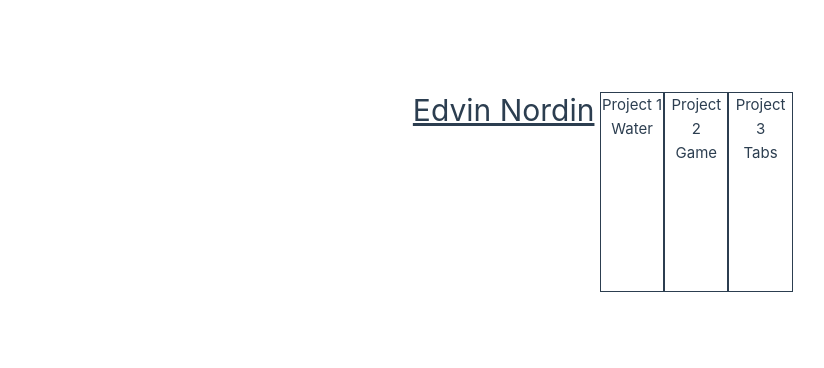
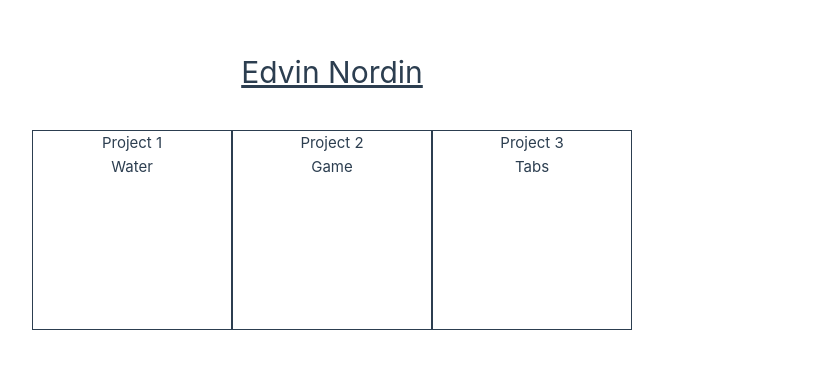
Before and after one commit to EdvinNordin/Vueing, a Vue app: page / in a window 1280 px wide. Shown: the part 208-576 px from the top of the page, without its empty margins (40-864 px from the left). Built offline with nearby package versions, Linux system fonts and the light colour scheme.

Commit message:
Refactor code structure for improved readability and maintainability

```diff
--- a/src/App.vue
+++ b/src/App.vue
@@ -20,31 +20,28 @@ export default {
   },
 
   methods: {
-    mouseEnter(project) {
-      project.temp = project.description;
-      project.description = "hovering";
-
-    },
-    mouseLeave(project) {
-      project.description = project.temp;
+    clicking(){
+      alert("You clicked on a project!");
     }
-  },
+  }
 };
 </script>
 
 <template>
-  <div class="text-center pb-10">
-    <h1 class="text-3xl font-bold underline">Edvin Nordin</h1>
-  </div>
-  <div class="flex flex-row justify-between">
-    <div class="border w-1/3 text-center h-50"
-    v-for="project in projects"
-    @mouseover="mouseEnter(project)"
-    @mouseleave="mouseLeave(project)">
-
-      <h3>{{project.name}}</h3>
-      <p>{{project.description}}</p>
-
+  <div class="flex flex-col justify-center w-full h-screen max-w-full">
+    <div class="text-center pb-10">
+      <h1 class="text-3xl font-bold underline">Edvin Nordin</h1>
+    </div>
+    <div class="flex flex-row justify-between w-full px-2 md:px-10">
+      <div
+        class="border text-center h-50 w-50"
+        @click="clicking"
+        v-for="project in projects"
+        :key="project.name"
+      >
+        <h3>{{ project.name }}</h3>
+        <p>{{ project.description }}</p>
+      </div>
     </div>
   </div>
 </template>
```
Also changed, not shown: 1 other file (tests, documents, lock files or other folders).
